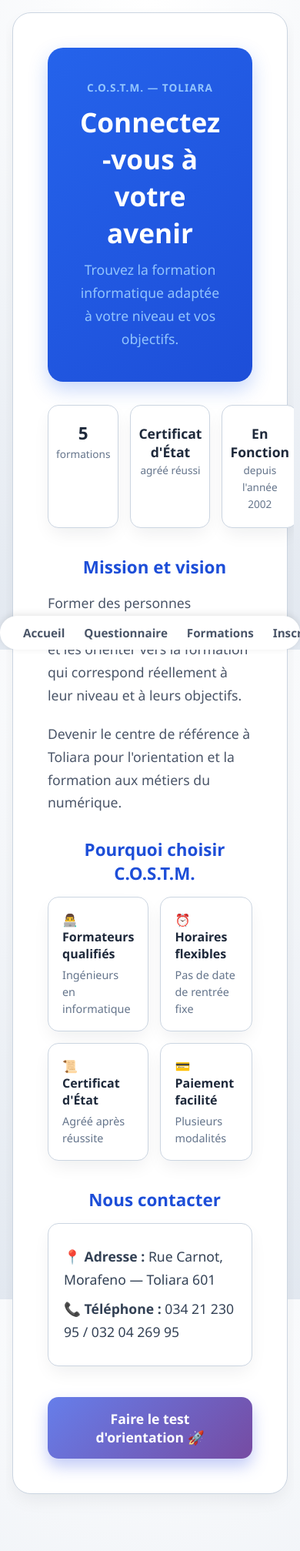
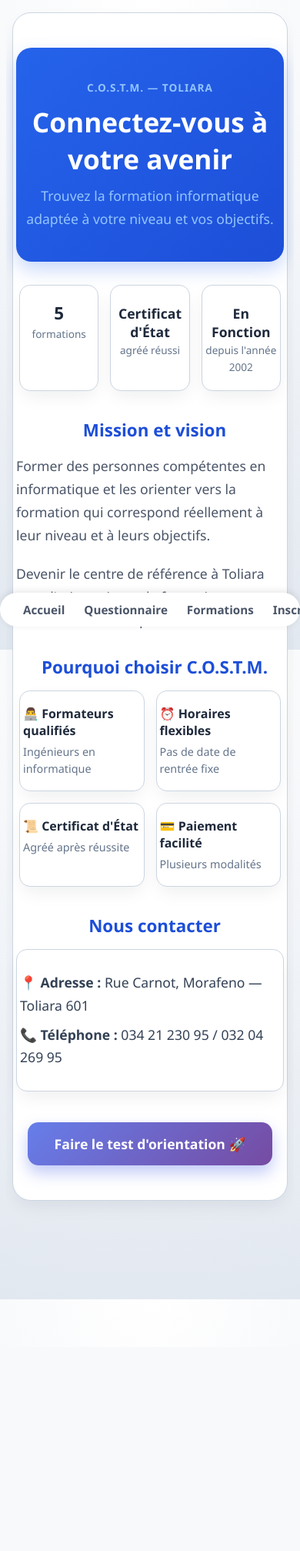
Before and after one commit to JosinahRaoulson/COSTM-ORIENTATION-WEB, a Django app: page / in a window 390 px wide. Shown: the top 2015 px of the page at 77% size. After the commit the page ends 1688 px from the top, so only its background shows below. Run offline with Django 5.2, Linux system fonts and the light colour scheme; parts of the project's set-up code (start-up, migrations or seed data) failed here and were passed over.

Commit message:
Fix urgent mobile overflow

```diff
--- a/Orientation/static/utilisateur/style.css
+++ b/Orientation/static/utilisateur/style.css
@@ -546,34 +546,42 @@ input[type="radio"] {
     color: #94a3b8;
 }
 
-/* Correction définitive du zoom et des largeurs sur mobile */
+/* Correctif d'urgence mobile : anti-débordement total et retour à la ligne */
 @media screen and (max-width: 768px) {
     html, body {
+        overflow-x: hidden !important;
         width: 100% !important;
-        overflow-x: hidden !important;
+        max-width: 100% !important;
         margin: 0 !important;
-        padding: 0 !important;
-        -webkit-text-size-adjust: 100%; /* Empêche le zoom automatique du texte sur mobile */
-    }
-
-    body {
-        padding-bottom: 70px !important; /* Laisse de la place pour la barre du bas */
-    }
-
-    /* Force tous les conteneurs principaux à respecter la largeur de l'écran */
-    .container, main, section, .card, form, div {
-        max-width: 100% !important;
+        padding: 0 8px 80px 8px !important;
         box-sizing: border-box !important;
     }
 
-    /* Fixe proprement la barre de navigation du bas */
+    /* Empêche n'importe quel élément de dépasser de l'écran */
+    * {
+        max-width: 100% !important;
+        box-sizing: border-box !important;
+        word-wrap: break-word !important;
+        overflow-wrap: break-word !important;
+    }
+
+    /* Force les conteneurs et cartes à s'ajuster */
+    .container, main, section, .card, div, form {
+        width: 100% !important;
+        max-width: 100% !important;
+        margin-left: 0 !important;
+        margin-right: 0 !important;
+        padding-left: 4px !important;
+        padding-right: 4px !important;
+    }
+
+    /* Barre de navigation fixe en bas propre */
     nav, .navbar, .bottom-nav {
         position: fixed !important;
         bottom: 0 !important;
         left: 0 !important;
         right: 0 !important;
         width: 100% !important;
-        margin: 0 !important;
         z-index: 1000;
         background: #ffffff !important;
         box-shadow: 0 -2px 10px rgba(0,0,0,0.1) !important;
```
